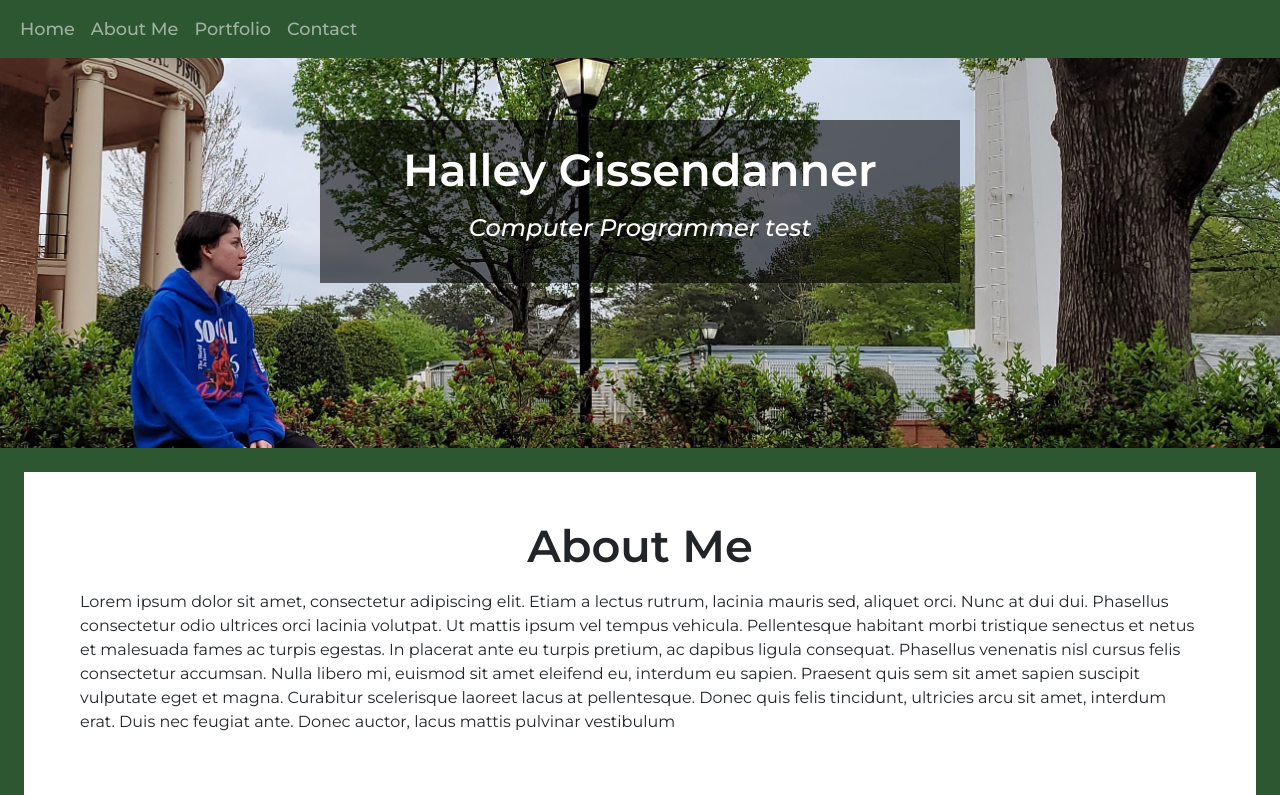
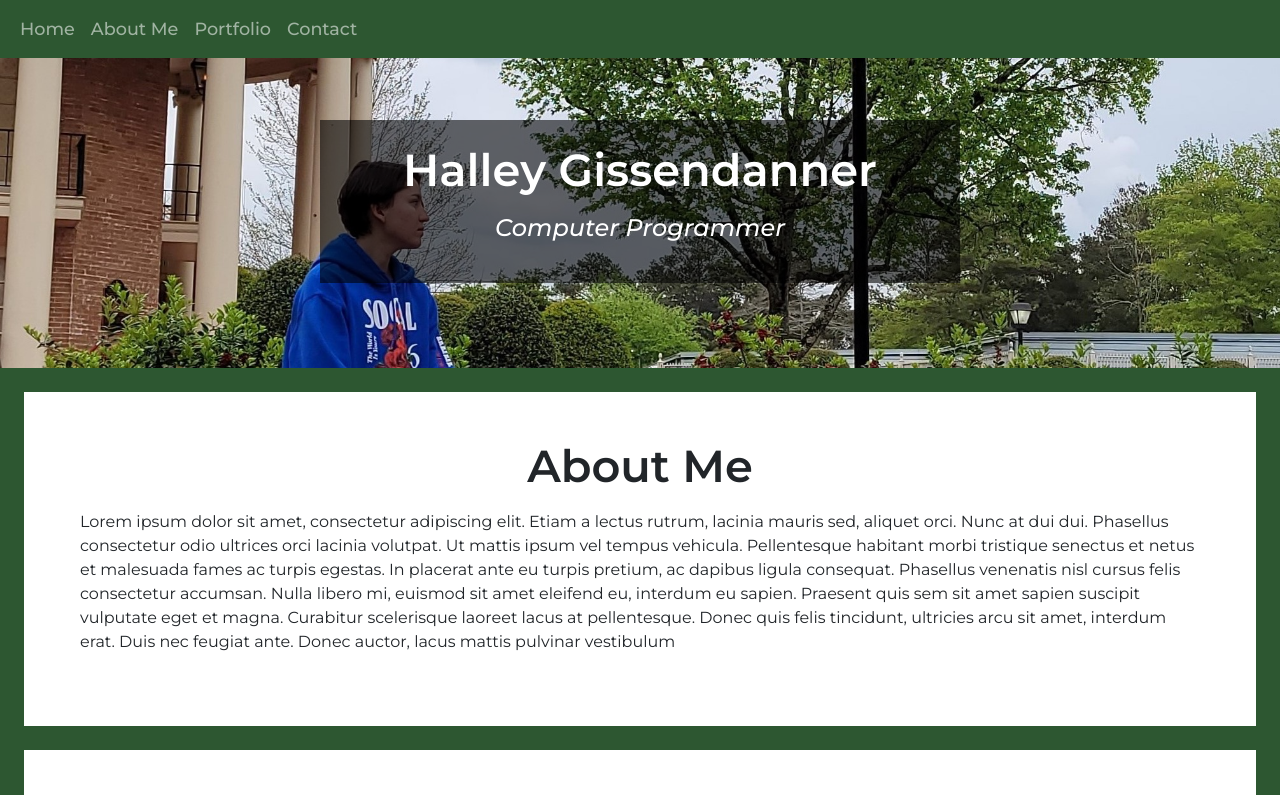
Before and after one commit to Hayhayg/Portfolio, a plain HTML site: page index.html in a window 1280 px wide. Shown: the top 795 px of the page. Drawn offline with nearby package versions, Linux system fonts and the light colour scheme; a script that the page names is missing.

Commit message:
testing mobile

```diff
--- a/index.html
+++ b/index.html
@@ -51,7 +51,7 @@
             <div class="d-flex justify-content-center align-items-center h-100">
               <div class="text-white">
                 <h1 class="mb-3">Halley Gissendanner</h1>
-                <h4 class="mb-3">Computer Programmer test</h4>
+                <h4 class="mb-3">Computer Programmer</h4>
 
               </div>
             </div>
--- a/styles.css
+++ b/styles.css
@@ -30,12 +30,6 @@ nav li{
     background-image: url('pics/20210409_175821(2).jpg');
     margin-top: 58px;
     background-size: cover;
-    background-position: 20% 100% ;
-    height: 50vh;
+    background-position: 0% 100% ;
+    height: 40vh;
 }
-  @media screen and (min-width: 600px) { /*Desktop*/
-    .mainPic {
-        background-image: url('pics/20210409_175821(4).jpg');
-        background-position: 50% 100% ;
-    }
-  }
```
